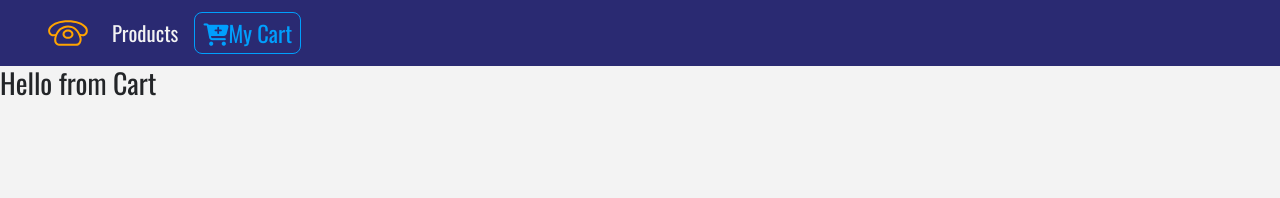
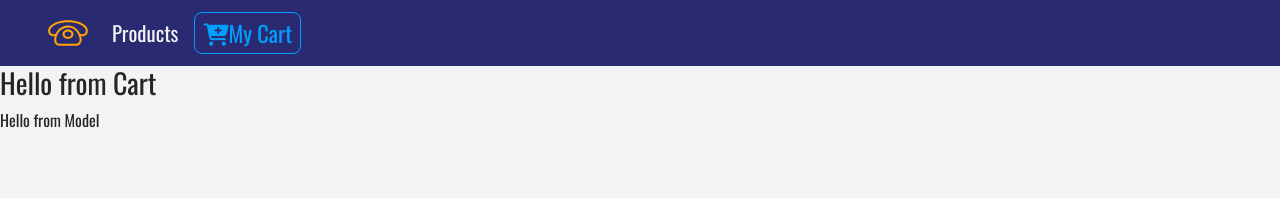
Before and after one commit to Elisa-cf/react-phone-ecommerce, a React (Create React App) app: page /cart in a window 1280 px wide. Shown: the top 198 px of the page. Built offline with nearby package versions, Linux system fonts and the light colour scheme.

Commit message:
created modal  component and imported in App

```diff
--- a/src/App.js
+++ b/src/App.js
@@ -1,4 +1,3 @@
-import logo from './logo.svg';
 import React, { component } from 'react'
 import { Switch, Route } from 'react-router-dom'
 import './App.css';
@@ -8,6 +7,7 @@ import ProductList from './components/ProductList';
 import Details from './components/Details';
 import Cart from './components/Cart';
 import Default from './components/Default';
+import Modal from './components/Modal';
 
 
 
@@ -22,6 +22,7 @@ function App() {
         <Route path='/cart' component={Cart}></Route>
         <Route component={Default}></Route>
       </Switch>
+      <Modal/>
     </React.Fragment>
   );
 }
--- /dev/null
+++ b/src/components/Modal.js
@@ -0,0 +1,11 @@
+import React, { Component } from 'react'
+
+export default class Modal extends Component {
+ render() {
+  return (
+   <div>
+    Hello from Model
+   </div>
+  )
+ }
+}
```
